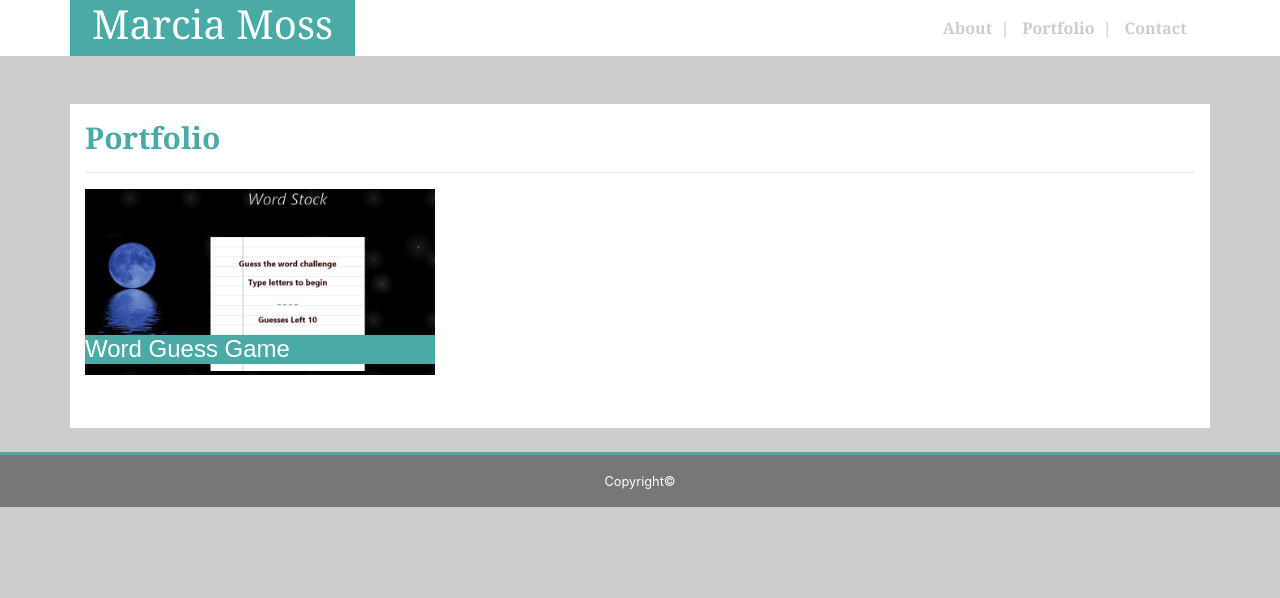
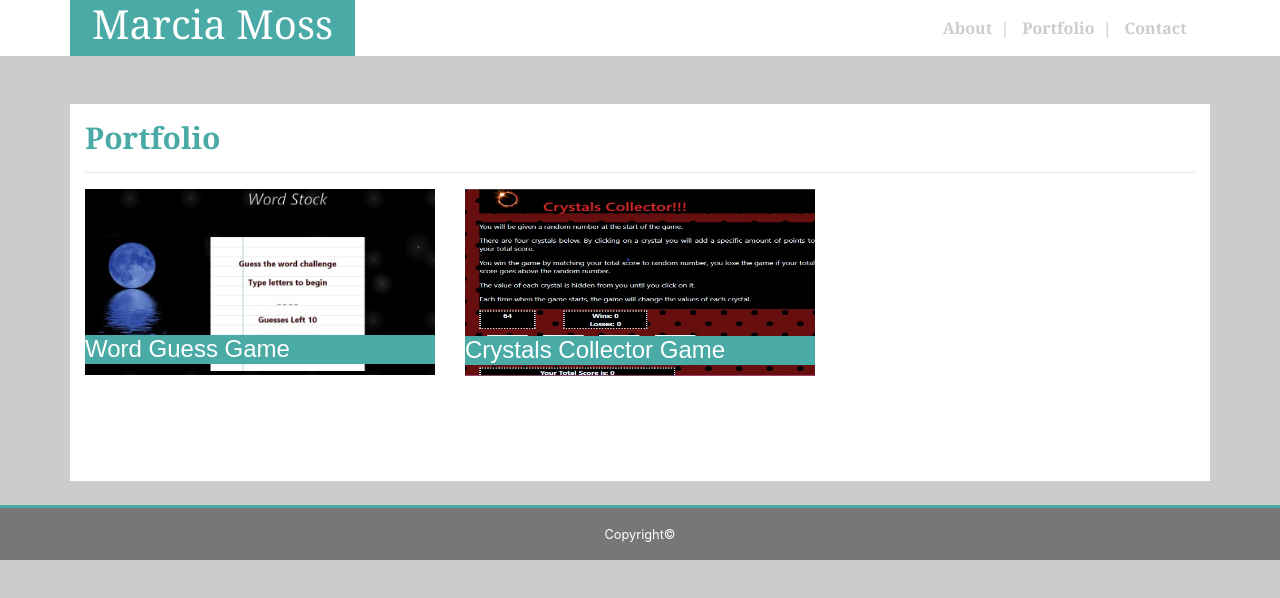
Before and after one commit to marciamoss/marciamoss.github.io, a plain HTML site: page portfolio.html in a window 1280 px wide. Drawn offline with nearby package versions, Linux system fonts and the light colour scheme.

Commit message:
updated portfolio

```diff
--- a/assets/css/style.css
+++ b/assets/css/style.css
@@ -37,6 +37,12 @@ a{
 .imgwidth{
     width: 100%;
 }
+
+.imgwidth2{
+    width: 100%;
+    height: 68%;
+}
+
 .img1text {
     position: relative ;
     bottom: 40px;
--- a/portfolio.html
+++ b/portfolio.html
@@ -37,13 +37,13 @@
                     <h1 class="page-header">Portfolio<hr></h1>
                     <div class="row mt-2">
                         <div class="col-12 col-sm-12 col-md-4 col-lg-4 col-xl-4">
-                            <a href="https://marciamoss.github.io/Word-Guess-Game/" target="blank"><img class="imgwidth mt-0 ml-0" src="assets/images/wordguess.jpg" alt="Placeholder"></a>
+                            <a href="https://marciamoss.github.io/Word-Guess-Game/" target="blank"><img class="imgwidth mt-0 ml-0" src="assets/images/wordguess.jpg" alt="Word Guess Game"></a>
                             <h4 class="img1text">Word Guess Game</h4>
                         </div>
-                        <!-- <div class="col-12 col-sm-12 col-md-4 col-lg-4 col-xl-4">
-                                <img class="imgwidth" src="assets/images/img2.jpg">
-                                <h4 class="img1text">Misty</h4>
-                        </div> -->
+                        <div class="col-12 col-sm-12 col-md-4 col-lg-4 col-xl-4">
+                            <a href="https://marciamoss.github.io/unit-4-game/" target="blank"><img class="imgwidth2" src="assets/images/crystalscollector.jpg" alt="Crystals Collector Game"></a>
+                                <h4 class="img1text">Crystals Collector Game</h4>
+                        </div>
                     </div>
                     <div class="row mt-2">
                         <!-- <div class="col-12 col-sm-12 col-md-4 col-lg-4 col-xl-4">
```
Also changed, not shown: assets/images/crystalscollector.jpg (added), assets/images/img2.jpg (deleted).
